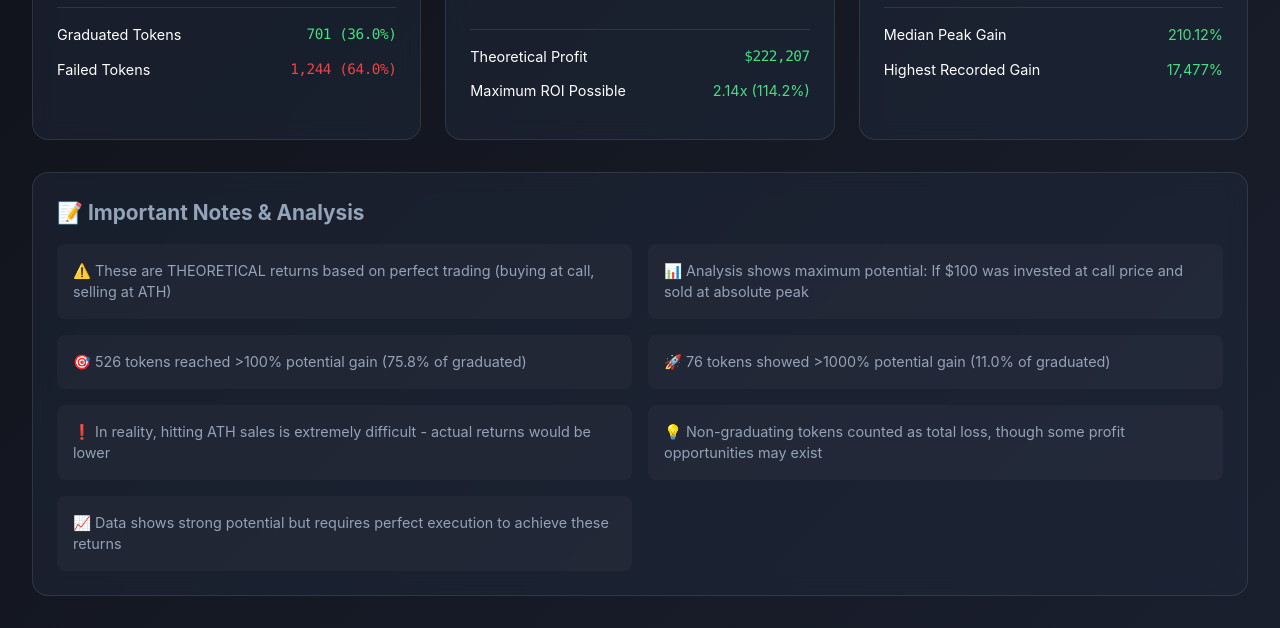
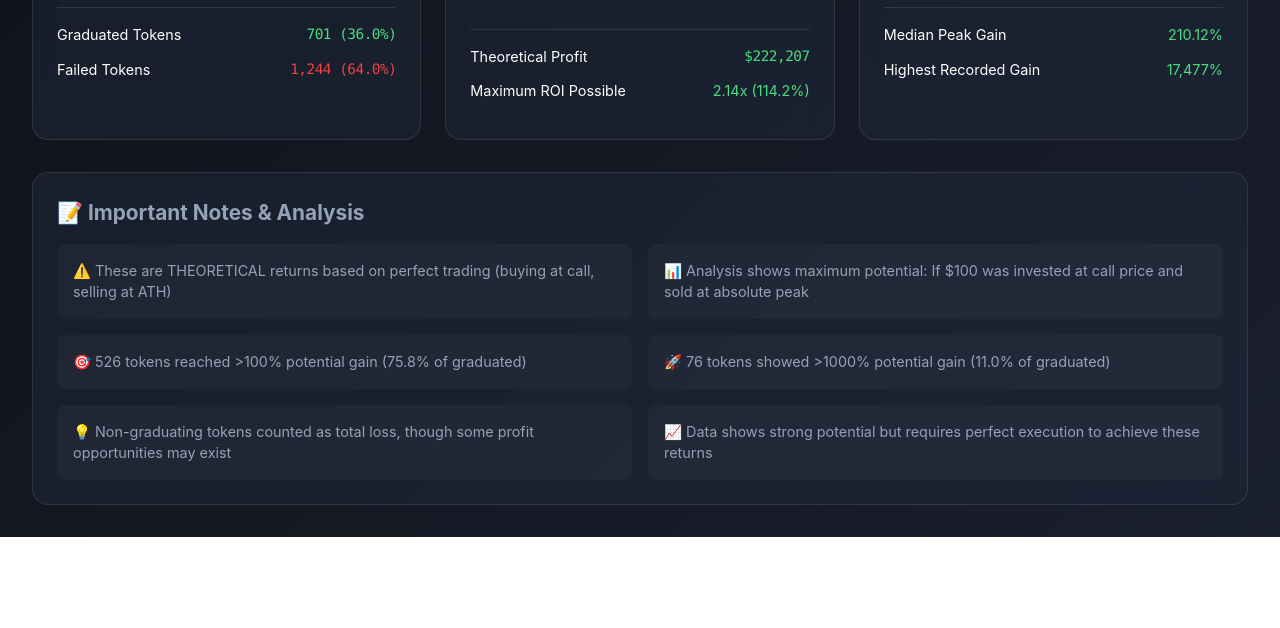
Before and after one commit to transacts/algo-stats, a plain HTML site: page index.html in a window 1280 px wide. Shown: the part 469-1097 px from the top of the page. After the commit the page ends 1006 px from the top, so only its background shows below. Drawn offline with Linux system fonts and the light colour scheme.

Commit message:
Update index.html

```diff
--- a/index.html
+++ b/index.html
@@ -293,7 +293,6 @@
                 <li>📊 Analysis shows maximum potential: If $100 was invested at call price and sold at absolute peak</li>
                 <li>🎯 526 tokens reached >100% potential gain (75.8% of graduated)</li>
                 <li>🚀 76 tokens showed >1000% potential gain (11.0% of graduated)</li>
-                <li>❗ In reality, hitting ATH sales is extremely difficult - actual returns would be lower</li>
                 <li>💡 Non-graduating tokens counted as total loss, though some profit opportunities may exist</li>
                 <li>📈 Data shows strong potential but requires perfect execution to achieve these returns</li>
             </ul>
```
